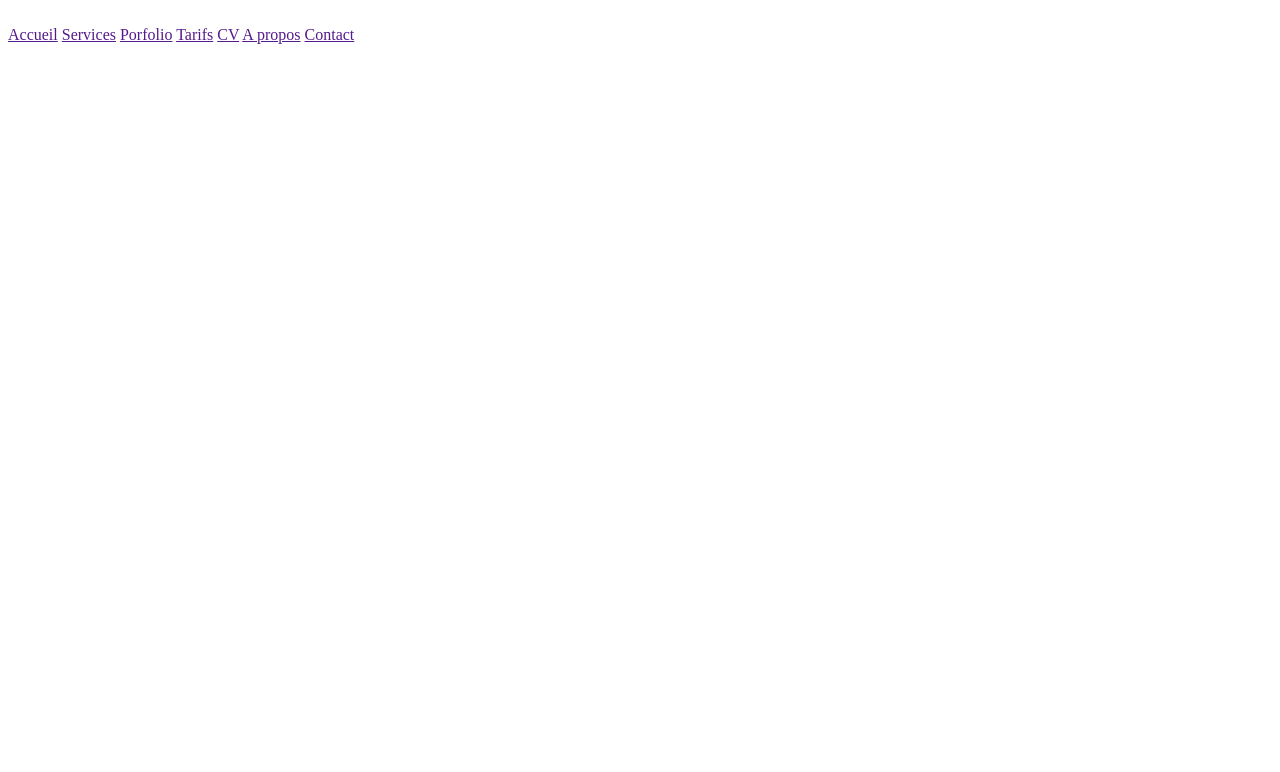
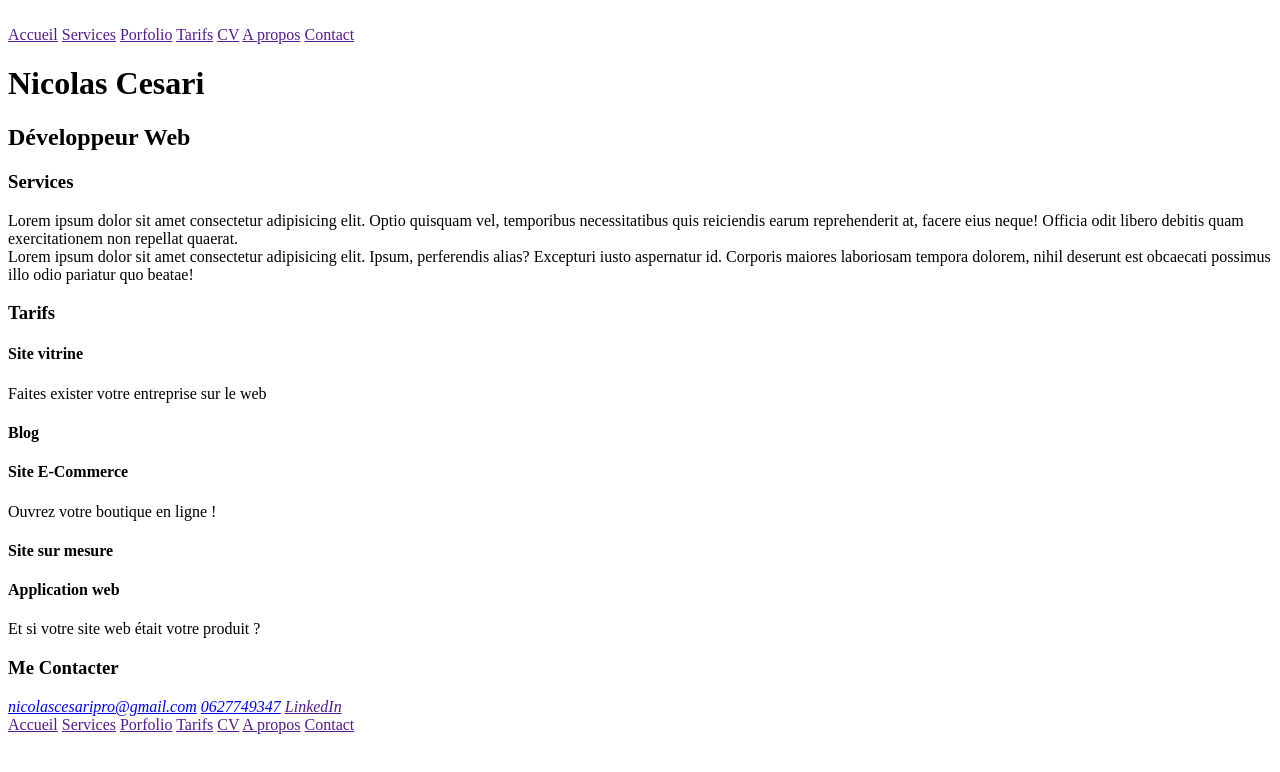
Before and after one commit to NCesari/ncesari.github.io, a plain HTML site: page index.html in a window 1280 px wide. Drawn offline with Linux system fonts and the light colour scheme.

Commit message:
services page created

```diff
--- a/index.html
+++ b/index.html
@@ -1,5 +1,5 @@
 <!DOCTYPE html>
-<html lang="en">
+<html lang="fr">
 <head>
     <meta charset="UTF-8">
     <meta http-equiv="X-UA-Compatible" content="IE=edge">
@@ -21,5 +21,67 @@
             <a href="">Contact</a>
         </nav>
     </header>
+    <main>
+        <h1>Nicolas Cesari</h1>
+        <h2>Développeur Web</h2>
+        <div>
+            <article>
+
+            </article>
+        </div>
+        <div>
+            <h3>Services</h3>
+            <article>
+                <section>
+                    Lorem ipsum dolor sit amet consectetur adipisicing elit. Optio quisquam vel, temporibus necessitatibus quis reiciendis earum reprehenderit at, facere eius neque! Officia odit libero debitis quam exercitationem non repellat quaerat.
+                </section>
+                <section>
+                    Lorem ipsum dolor sit amet consectetur adipisicing elit. Ipsum, perferendis alias? Excepturi iusto aspernatur id. Corporis maiores laboriosam tempora dolorem, nihil deserunt est obcaecati possimus illo odio pariatur quo beatae!
+                </section>
+            </article>
+        </div>
+        <div>
+            <h3>Tarifs</h3>
+            <article>
+                <h4>Site vitrine</h4>
+                <p>Faites exister votre entreprise sur le web</p>
+            </article>
+            <article>
+                <h4>Blog</h4>
+                <p></p>
+            </article>
+            <article>
+                <h4>Site E-Commerce</h4>
+                <p>Ouvrez votre boutique en ligne !</p>
+            </article>
+            <article>
+                <h4>Site sur mesure</h4>
+                <p></p>
+            </article>
+            <article>
+                <h4>Application web</h4>
+                <p>Et si votre site web était votre produit ?</p>
+            </article>
+        </div>
+        <div>
+            <h3>Me Contacter</h3>
+            <address>
+                <a href="mailto:nicolascesaripro@gmail.com">nicolascesaripro@gmail.com</a>
+                <a href="tel:+33627749347">0627749347</a>
+                <a href="">LinkedIn</a>
+            </address>
+        </div>
+    </main>
+    <footer>
+        <nav>
+            <a href="">Accueil</a>
+            <a href="">Services</a>
+            <a href="">Porfolio</a>
+            <a href="">Tarifs</a>
+            <a href="">CV</a>
+            <a href="">A propos</a>
+            <a href="">Contact</a>
+        </nav>
+    </footer>
 </body>
 </html>
```
Also changed, not shown: pages/services.html (added, +54 -0 lines).
